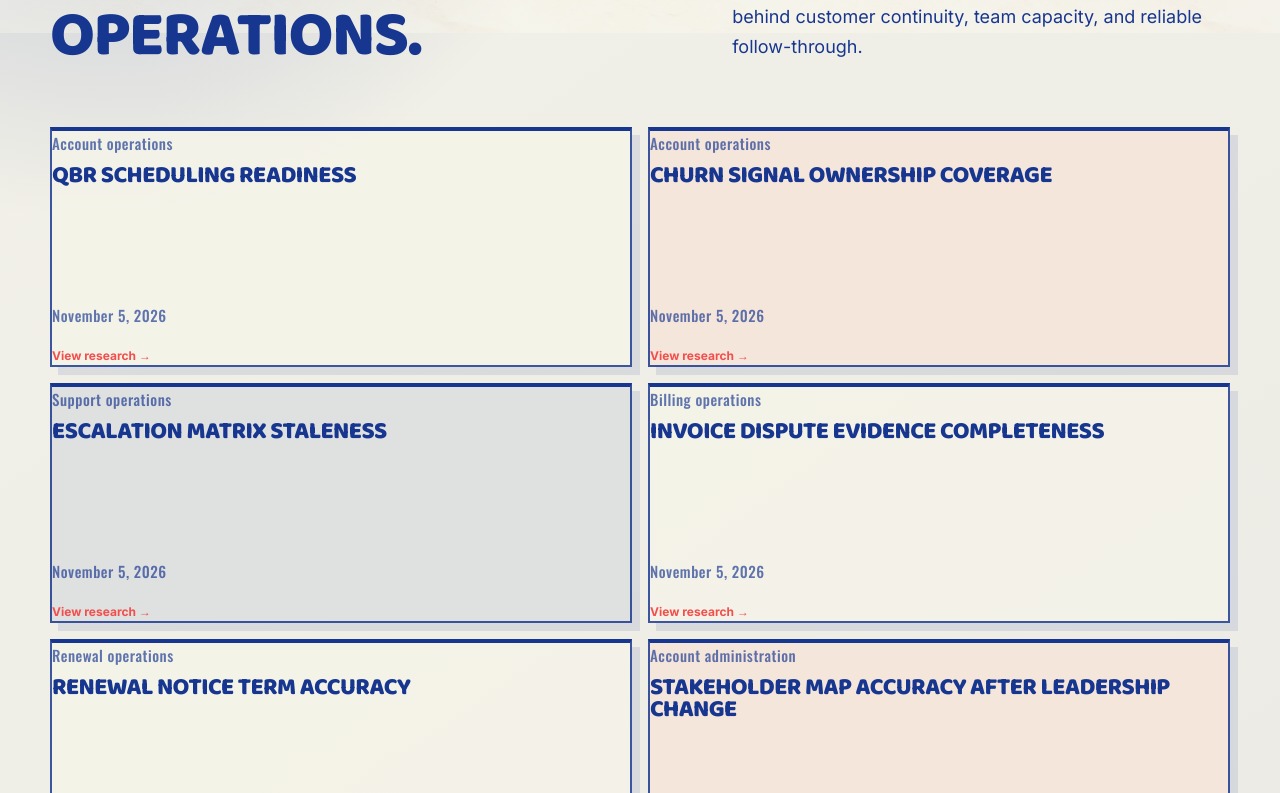
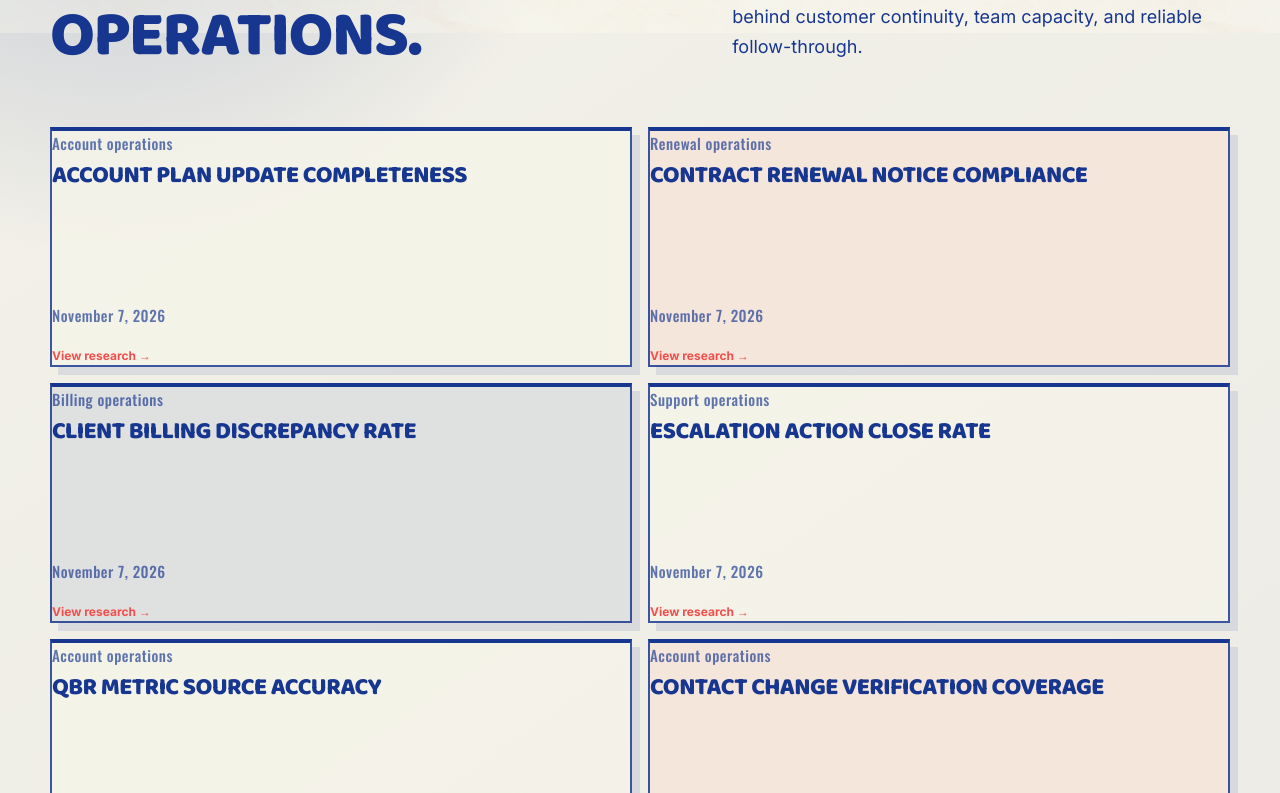
Before and after one commit to coolifystealthagents/virtual-account-manager, a Next.js app: page /research in a window 1280 px wide. Shown: the part 767-1560 px from the top of the page. Built offline with nearby package versions, Linux system fonts and the light colour scheme.

Commit message:
fix: register November 7 account manager routes

```diff
--- a/app/blog/[slug]/page.tsx
+++ b/app/blog/[slug]/page.tsx
@@ -18,7 +18,7 @@ import { october27Blog, october27Date } from "@/lib/october27-blog";
 import { november03Blog, november03Date } from "@/lib/november03-blog";
 import { november05Blog, november05Date } from "@/lib/november05-blog";
 import { november06Blog, november06Date } from "@/lib/november06-blog";
-import { november07Blog, november05Date } from "@/lib/november07-blog";
+import { november07Blog, november07Date } from "@/lib/november07-blog";
 import { november02Blog, november02Date } from "@/lib/november02-blog";
 import TocSync from "@/components/TocSync";
 
@@ -47,7 +47,7 @@ export async function generateMetadata({
   params: Promise<{ slug: string }>;
 }) {
   const { slug } = await params;
-  const fresh = [...november06Blog, ...november05Blog, ...november03Blog, ...november02Blog, ...october27Blog, ...october26Blog, ...october25Blog, ...october22Blog, ...october16Blog, ...october15Blog, ...octoberBlog].find(
+  const fresh = [...november07Blog, ...november06Blog, ...november05Blog, ...november03Blog, ...november02Blog, ...october27Blog, ...october26Blog, ...october25Blog, ...october22Blog, ...october16Blog, ...october15Blog, ...octoberBlog].find(
     (x) => x.slug === slug,
   );
   if (fresh)
@@ -84,7 +84,7 @@ export default async function Blog({
   params: Promise<{ slug: string }>;
 }) {
   const { slug } = await params;
-  const current = [...november06Blog, ...november05Blog, ...november03Blog, ...november02Blog, ...october27Blog, ...october26Blog, ...october25Blog, ...october22Blog, ...october16Blog, ...october15Blog].find(
+  const current = [...november07Blog, ...november06Blog, ...november05Blog, ...november03Blog, ...november02Blog, ...october27Blog, ...october26Blog, ...october25Blog, ...october22Blog, ...october16Blog, ...october15Blog].find(
     (x) => x.slug === slug,
   );
   if (current) {
--- a/app/blog/page.tsx
+++ b/app/blog/page.tsx
@@ -16,7 +16,7 @@ import { october27Blog, october27Date } from "@/lib/october27-blog";
 import { november03Blog, november03Date } from "@/lib/november03-blog";
 import { november05Blog, november05Date } from "@/lib/november05-blog";
 import { november06Blog, november06Date } from "@/lib/november06-blog";
-import { november07Blog, november05Date } from "@/lib/november07-blog";
+import { november07Blog, november07Date } from "@/lib/november07-blog";
 import { november02Blog, november02Date } from "@/lib/november02-blog";
 export const metadata = {
   title: "Blogs and practical insights",
--- a/app/research/[slug]/page.tsx
+++ b/app/research/[slug]/page.tsx
@@ -17,7 +17,7 @@ import {november07Research,november07ResearchDate} from '@/lib/november07-resear
 import {november02Research,november02ResearchDate} from '@/lib/november02-research';
 import TocSync from '@/components/TocSync';
 
-const octoberResearch=[...november06Research, ...november05Research,...november03Research,...november02Research,...october27Research,...october26Research,...october25Research,...october22Research,...october15Research,...october13Research,...october12Research];
+const octoberResearch=[...november07Research, ...november06Research, ...november05Research,...november03Research,...november02Research,...october27Research,...october26Research,...october25Research,...october22Research,...october15Research,...october13Research,...october12Research];
 
 export function generateStaticParams(){return [...octoberResearch.map(x=>({slug:x.slug})),...site.research.map(x=>({slug:x.slug}))]}
 export async function generateMetadata({params}:{params:Promise<{slug:string}>}){const {slug}=await params;const fresh=octoberResearch.find(x=>x.slug===slug);if(fresh)return {title:fresh.title,description:fresh.excerpt,alternates:{canonical:'/research/'+slug},openGraph:{type:'article',title:fresh.title,description:fresh.excerpt,images:[fresh.thumbnail]}};const old=site.research.find(x=>x.slug===slug);return old?{title:old.title,description:old.excerpt,alternates:{canonical:'/research/'+slug}}:{}}
--- a/app/research/page.tsx
+++ b/app/research/page.tsx
@@ -14,5 +14,5 @@ import {october22Research,october22ResearchDate} from '@/lib/october22-research'
 import {october13Research,october13Date} from '@/lib/october13-research';
 import {october15Research,october15ResearchDate} from '@/lib/october15-research';
 export const metadata={title:'Original workflow research',description:'Transparent workflow research from '+site.brand+'.',alternates:{canonical:'/research'}};
-const articles=[...november05Research.map(x=>({...x,published:x.date,label:"November 5, 2026"})),...november03Research.map(x=>({...x,published:x.publishedAt,label:x.visibleDate})),...november02Research.map(x=>({...x,published:november02ResearchDate,label:'November 2, 2026'})),...october27Research.map(x=>({...x,published:october27ResearchDate,label:'October 27, 2026'})),...october26Research.map(x=>({...x,published:october26ResearchDate,label:'October 26, 2026'})),...october25Research.map(x=>({...x,published:october25ResearchDate,label:'October 25, 2026'})),...october22Research.map(x=>({...x,published:october22ResearchDate,label:'October 22, 2026'})),...october15Research.map(x=>({...x,published:october15ResearchDate,label:'October 15, 2026'})),...october13Research.map(x=>({...x,published:october13Date,label:'October 13, 2026'})),...october12Research.map(x=>({...x,published:october12Date,label:'October 12, 2026'}))];
+const articles=[...november07Research.map(x=>({...x,published:x.date,label:'November 7, 2026'})),...november05Research.map(x=>({...x,published:x.date,label:"November 5, 2026"})),...november03Research.map(x=>({...x,published:x.publishedAt,label:x.visibleDate})),...november02Research.map(x=>({...x,published:november02ResearchDate,label:'November 2, 2026'})),...october27Research.map(x=>({...x,published:october27ResearchDate,label:'October 27, 2026'})),...october26Research.map(x=>({...x,published:october26ResearchDate,label:'October 26, 2026'})),...october25Research.map(x=>({...x,published:october25ResearchDate,label:'October 25, 2026'})),...october22Research.map(x=>({...x,published:october22ResearchDate,label:'October 22, 2026'})),...october15Research.map(x=>({...x,published:october15ResearchDate,label:'October 15, 2026'})),...october13Research.map(x=>({...x,published:october13Date,label:'October 13, 2026'})),...october12Research.map(x=>({...x,published:october12Date,label:'October 12, 2026'}))];
 export default function Page(){return <><PageHero eyebrow="Workflow research library" title="Observable evidence, mapped clearly." copy="Sourced studies with explicit methods, practical takeaways, and clearly stated limits."/><section className="section library-page research-library"><div className="wrap"><div className="library-heading"><div><p className="eyebrow">Research briefs</p><h2>Evidence for better account operations.</h2></div><p>Use these focused briefs to inspect the control points behind customer continuity, team capacity, and reliable follow-through.</p></div><div className="article-grid">{articles.map(x=><Link className="article-card research-card" href={'/research/'+x.slug} key={x.slug}><span>{x.cluster}</span><h2>{x.title}</h2><time dateTime={x.published}>{x.label}</time><b>View research →</b></Link>)}{site.research.map((x:any)=><Link className="article-card research-card" href={'/research/'+x.slug} key={x.slug}><span>{x.cluster}</span><h2>{x.title}</h2><b>View research →</b></Link>)}</div></div></section></>}
```
